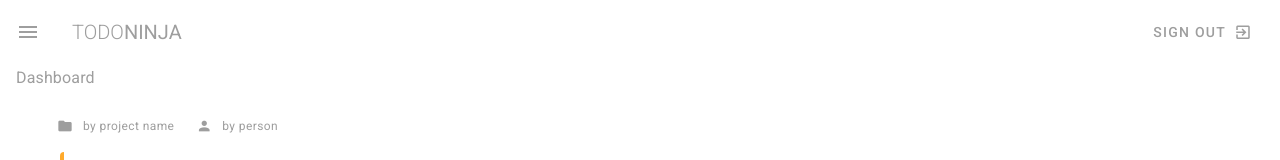
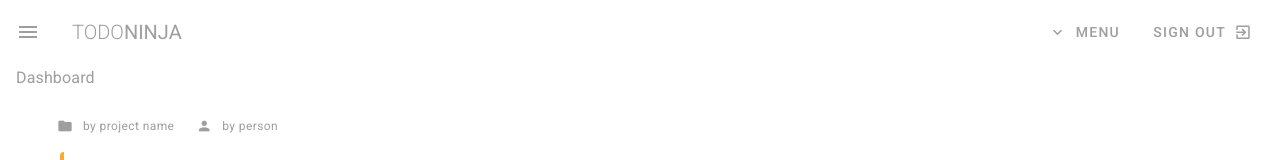
Before and after one commit to awanikendurkar/vuetify-playlist, a Vue app: page / in a window 1280 px wide. Shown: the top 160 px of the page. Built offline with nearby package versions, Linux system fonts and the light colour scheme.

Commit message:
Completed lesson 22 (Menus)

```diff
--- a/src/components/Navbar.vue
+++ b/src/components/Navbar.vue
@@ -10,6 +10,28 @@
         <span>Ninja</span>
       </v-app-bar-title>
       <v-spacer></v-spacer>
+
+      <!-- DROPDOWN MENU -->
+
+      <v-menu offset-y>
+        <template v-slot:activator="{ on, attrs }">
+          <v-btn text color="grey" v-bind="attrs" v-on="on">
+            <v-icon left>mdi-chevron-down</v-icon>
+            <span>Menu</span>
+          </v-btn>
+        </template>
+        <v-list>
+          <v-list-item
+            v-for="link in links"
+            :key="link.text"
+            router
+            :to="link.route"
+          >
+            <v-list-item-title>{{ link.text }}</v-list-item-title>
+          </v-list-item>
+        </v-list>
+      </v-menu>
+
       <v-btn depressed color="white grey--text">
         <span>Sign Out</span>
         <v-icon right>mdi-exit-to-app</v-icon>
```
